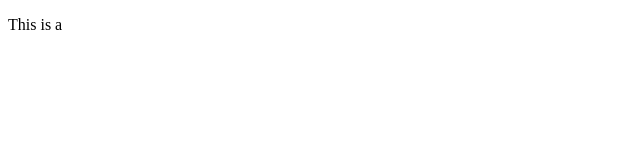
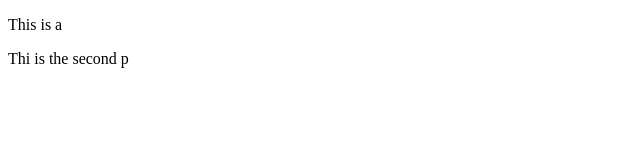
Before and after one commit to Alicezxr/git-example-project, a plain HTML site: page index.html in a window 1280 px wide. Shown: the whole page, without its empty margins (0-640 px from the left). Drawn offline with Linux system fonts and the light colour scheme.

Commit message:
add a second paragrapg to index.html, add new page to project

```diff
--- a/index.html
+++ b/index.html
@@ -8,5 +8,6 @@
 </head>
 <body>
     <p>This is a </p>
+    <p>Thi is the second p</p>
 </body>
 </html>
```
Also changed, not shown: oage2.html (added, +1 -0 lines).
